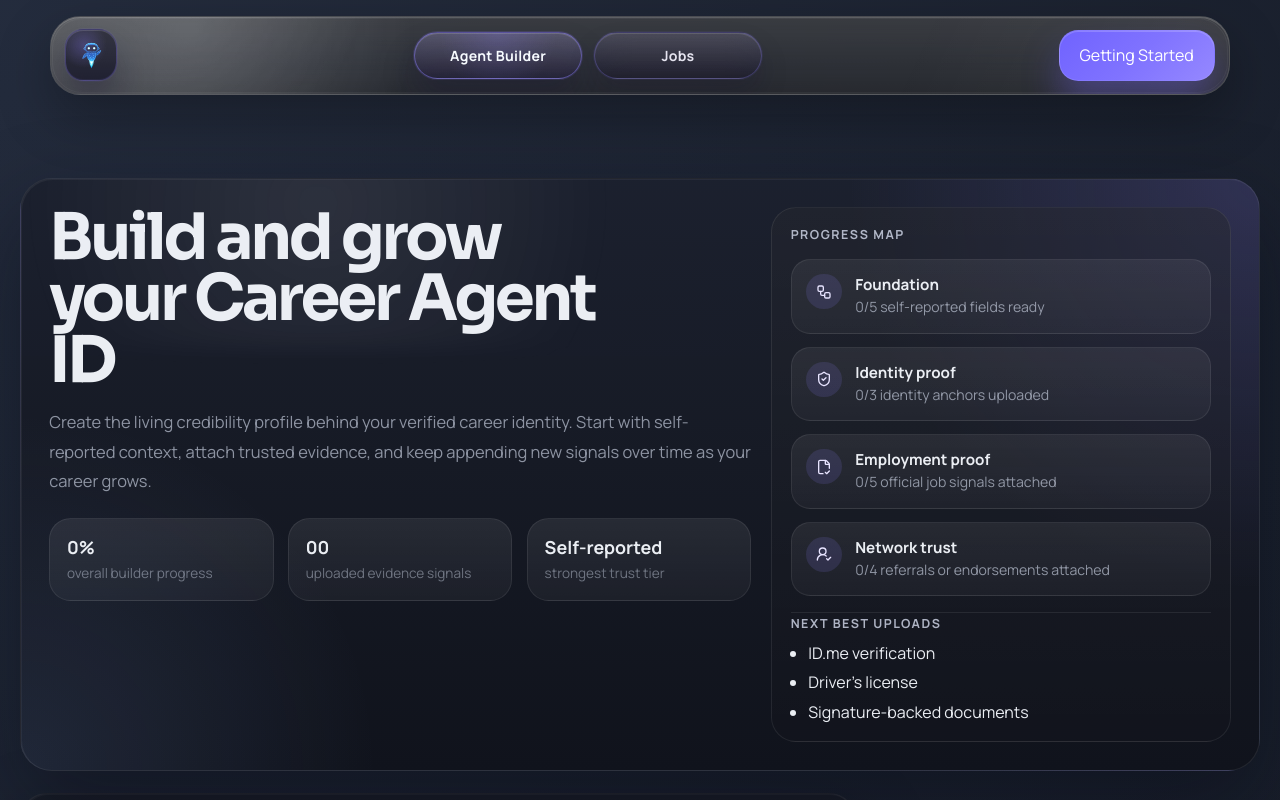
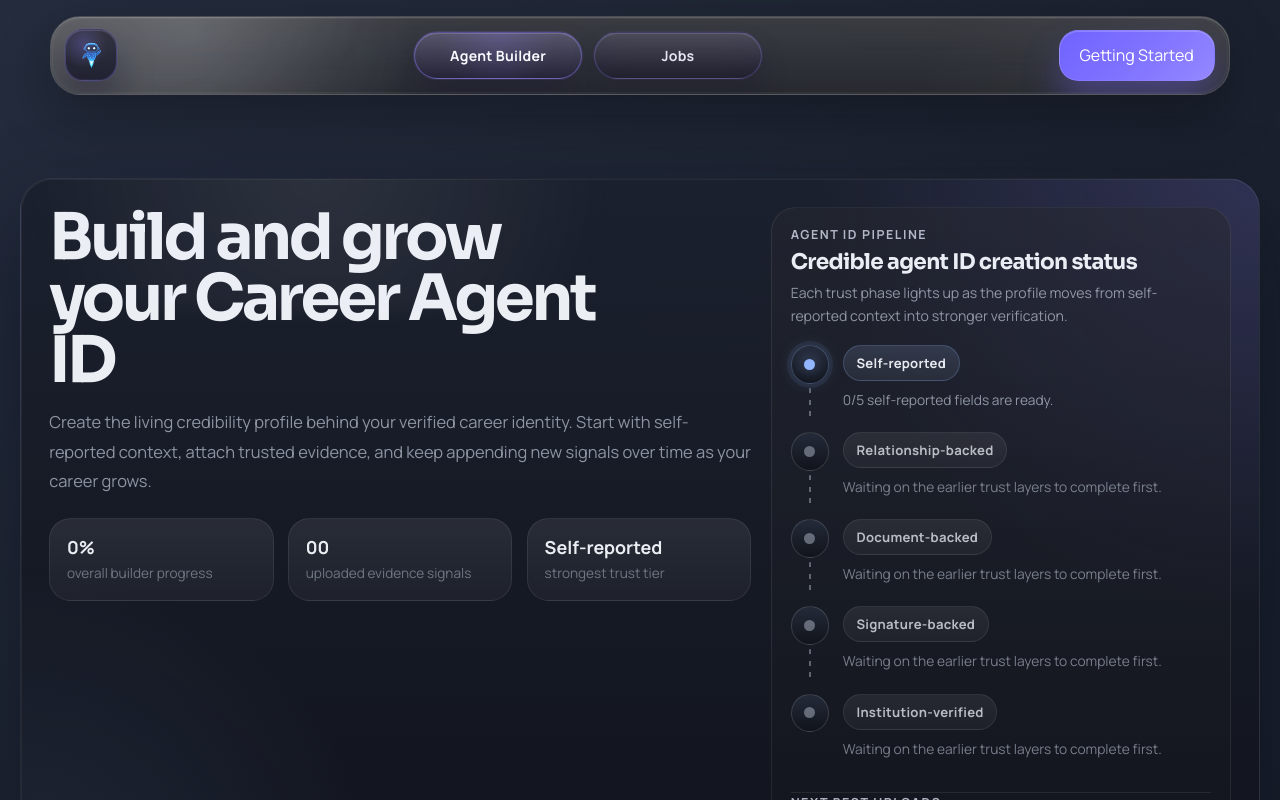
Before and after one commit to StefanoCaruso456/Career-AI, a Next.js app: page /agent-build in a window 1280 px wide. Shown: the top 800 px of the page. Built offline with nearby package versions, Linux system fonts and the light colour scheme; no server answers.

Commit message:
Add agent ID status pipeline and stacked prompts

```diff
--- a/components/agent-builder-workspace.module.css
+++ b/components/agent-builder-workspace.module.css
@@ -134,6 +134,13 @@
   gap: 0.45rem;
 }
 
+.progressRailCopy {
+  margin: 0;
+  color: var(--builder-muted);
+  font-size: 0.88rem;
+  line-height: 1.65;
+}
+
 .progressRailHeader h2,
 .previewHeader h2,
 .sectionTitle {
@@ -148,37 +155,164 @@
   line-height: 1.1;
 }
 
-.progressSteps {
+.pipelineSteps {
   display: grid;
-  gap: 0.8rem;
+  gap: 0.2rem;
 }
 
-.progressStep {
+.pipelineStep {
   display: grid;
   grid-template-columns: auto 1fr;
   gap: 0.85rem;
   align-items: start;
-  padding: 0.88rem 0.92rem;
-  border-radius: 1.2rem;
-  border: 1px solid rgba(255, 255, 255, 0.08);
-  background:
-    linear-gradient(180deg, rgba(255, 255, 255, 0.05), rgba(255, 255, 255, 0.02)),
-    rgba(255, 255, 255, 0.015);
+  padding: 0.1rem 0;
 }
 
-.progressIcon,
+.pipelineTrack {
+  display: grid;
+  justify-items: center;
+  grid-template-rows: auto auto;
+  gap: 0.25rem;
+}
+
+.pipelineMarker,
 .growthIcon {
   display: inline-flex;
   align-items: center;
   justify-content: center;
-  width: 2.2rem;
-  height: 2.2rem;
+  width: 2.4rem;
+  height: 2.4rem;
   border-radius: 999px;
+}
+
+.growthIcon {
   background: rgba(141, 127, 255, 0.14);
   color: #e8e4ff;
 }
 
-.progressStep strong,
+.pipelineMarker {
+  position: relative;
+  border: 1px solid rgba(255, 255, 255, 0.14);
+  background:
+    linear-gradient(180deg, rgba(37, 43, 58, 0.98), rgba(17, 20, 28, 0.98)),
+    rgba(255, 255, 255, 0.02);
+  color: rgba(240, 234, 255, 0.96);
+  transition:
+    border-color 180ms ease,
+    box-shadow 180ms ease,
+    background 180ms ease,
+    color 180ms ease;
+}
+
+.pipelineMarkerCore {
+  width: 0.68rem;
+  height: 0.68rem;
+  border-radius: 999px;
+  background: rgba(197, 205, 221, 0.44);
+  box-shadow: 0 0 0 0 rgba(141, 127, 255, 0);
+}
+
+.pipelineConnector {
+  width: 2px;
+  min-height: 2.2rem;
+  border-radius: 999px;
+  background-image: repeating-linear-gradient(
+    to bottom,
+    rgba(197, 205, 221, 0.42) 0 0.34rem,
+    transparent 0.34rem 0.72rem
+  );
+}
+
+.pipelineConnectorComplete {
+  background:
+    linear-gradient(180deg, rgba(141, 127, 255, 1), rgba(146, 182, 255, 0.92)),
+    rgba(141, 127, 255, 0.88);
+  box-shadow: 0 0 16px rgba(141, 127, 255, 0.3);
+}
+
+.pipelineContent {
+  display: grid;
+  gap: 0.5rem;
+  padding-bottom: 0.9rem;
+}
+
+.pipelinePill {
+  display: inline-flex;
+  align-items: center;
+  justify-content: center;
+  width: fit-content;
+  max-width: 100%;
+  padding: 0.5rem 0.8rem;
+  border-radius: 999px;
+  border: 1px solid rgba(255, 255, 255, 0.08);
+  background:
+    linear-gradient(180deg, rgba(255, 255, 255, 0.05), rgba(255, 255, 255, 0.02)),
+    rgba(255, 255, 255, 0.02);
+  color: rgba(244, 247, 252, 0.72);
+  font-size: 0.82rem;
+  font-weight: 700;
+  letter-spacing: 0.02em;
+  transition:
+    border-color 180ms ease,
+    background 180ms ease,
+    box-shadow 180ms ease,
+    color 180ms ease;
+}
+
+.pipelineSummary {
+  margin: 0;
+  color: var(--builder-muted);
+  font-size: 0.86rem;
+  line-height: 1.62;
+}
+
+.pipelineStepComplete .pipelineMarker {
+  border-color: rgba(146, 182, 255, 0.42);
+  background:
+    linear-gradient(180deg, rgba(141, 127, 255, 0.82), rgba(146, 182, 255, 0.72)),
+    rgba(141, 127, 255, 0.3);
+  box-shadow:
+    0 0 0 5px rgba(141, 127, 255, 0.11),
+    0 0 24px rgba(141, 127, 255, 0.34);
+}
+
+.pipelineStepComplete .pipelinePill {
+  border-color: rgba(146, 182, 255, 0.34);
+  background:
+    linear-gradient(180deg, rgba(141, 127, 255, 0.28), rgba(141, 127, 255, 0.16)),
+    rgba(141, 127, 255, 0.12);
+  box-shadow: 0 0 20px rgba(141, 127, 255, 0.14);
+  color: var(--builder-text);
+}
+
+.pipelineStepComplete .pipelineSummary {
+  color: rgba(222, 230, 244, 0.8);
+}
+
+.pipelineStepCurrent .pipelineMarker {
+  border-color: rgba(146, 182, 255, 0.28);
+  box-shadow:
+    0 0 0 4px rgba(146, 182, 255, 0.08),
+    0 0 18px rgba(146, 182, 255, 0.12);
+}
+
+.pipelineStepCurrent .pipelineMarkerCore {
+  background: rgba(146, 182, 255, 1);
+  box-shadow: 0 0 16px rgba(146, 182, 255, 0.72);
+}
+
+.pipelineStepCurrent .pipelinePill {
+  border-color: rgba(146, 182, 255, 0.22);
+  background:
+    linear-gradient(180deg, rgba(146, 182, 255, 0.12), rgba(146, 182, 255, 0.04)),
+    rgba(255, 255, 255, 0.03);
+  color: rgba(244, 247, 252, 0.94);
+}
+
+.pipelineStepPending .pipelineSummary {
+  color: rgba(197, 205, 221, 0.56);
+}
+
 .growthCard strong {
   display: block;
   color: var(--builder-text);
@@ -186,7 +320,6 @@
   font-weight: 700;
 }
 
-.progressStep span,
 .growthCard p,
 .sectionCopy,
 .sectionHint,
@@ -683,7 +816,7 @@
   }
 
   .statCard,
-  .progressStep,
+  .pipelinePill,
   .growthCard,
   .evidenceCard,
   .previewSummary article {
--- a/components/agent-builder-workspace.tsx
+++ b/components/agent-builder-workspace.tsx
@@ -1,12 +1,9 @@
 "use client";
 
 import {
+  Check,
   CheckCircle2,
-  FileCheck2,
-  ShieldCheck,
   Upload,
-  UserRoundCheck,
-  Workflow,
 } from "lucide-react";
 import {
   type ChangeEvent,
@@ -105,6 +102,14 @@ const tierMeta: Record<
     toneClass: "tierInstitution",
   },
 };
+
+const tierSequence = [
+  "self",
+  "relationship",
+  "document",
+  "signature",
+  "institution",
+] as const satisfies readonly TierKey[];
 
 const evidenceTemplates: EvidenceTemplate[] = [
   {
@@ -475,6 +480,52 @@ function BuilderSection({
   );
 }
 
+function getPipelinePhaseSummary(
+  tier: TierKey,
+  {
+    completed,
+    started,
+    total,
+  }: {
+    completed: number;
+    started: number;
+    total: number;
+  },
+  isComplete: boolean,
+  isCurrent: boolean,
+) {
+  if (tier === "self") {
+    return isComplete
+      ? "Self-reported foundation complete. Your Career Agent ID can now level up with trusted proof."
+      : `${completed}/${total} self-reported fields are ready.`;
+  }
+
+  if (isComplete) {
+    return `${tierMeta[tier].label} trust is now live inside your Career Agent ID.`;
+  }
+
+  if (isCurrent) {
+    if (started > 0) {
+      return `${started}/${total} ${tierMeta[tier].previewLabel} signals are in progress.`;
+    }
+
+    switch (tier) {
+      case "relationship":
+        return "Add a referral, endorsement, or colleague note to unlock this phase.";
+      case "document":
+        return "Attach an official offer, promotion, or role document to unlock this phase.";
+      case "signature":
+        return "Add signed proof from HR, legal, or a hiring manager to unlock this phase.";
+      case "institution":
+        return "Add third-party verified proof to reach the highest trust layer.";
+      default:
+        return "This phase is ready for its first signal.";
+    }
+  }
+
+  return "Waiting on the earlier trust layers to complete first.";
+}
+
 export function AgentBuilderWorkspace() {
   const [profile, setProfile] = useState<ProfileDraft>({
     careerHeadline: "",
@@ -516,11 +567,77 @@ export function AgentBuilderWorkspace() {
   const overallProgress = Math.round(
     ((completedProfileFields + completedEvidenceCount) / totalTasks) * 100,
   );
+  const completedProfileReady = completedProfileFields === profileFields.length;
   const strongestTier = evidenceTemplates.reduce<TierKey>((currentStrongest, template) => {
     const tier = getCurrentTier(template, evidence[template.id]);
 
     return tierMeta[tier].rank > tierMeta[currentStrongest].rank ? tier : currentStrongest;
   }, "self");
+  const strongestTierRank = completedProfileReady ? tierMeta[strongestTier].rank : 0;
+  const activeTierRank = completedProfileReady
+    ? Math.min(strongestTierRank + 1, tierSequence.length)
+    : tierMeta.self.rank;
+  const tierStats = Object.fromEntries(
+    tierSequence.map((tier) => {
+      if (tier === "self") {
+        return [
+          tier,
+          {
+            completed: completedProfileFields,
+            started: completedProfileFields,
+            total: profileFields.length,
+          },
+        ];
+      }
+
+      const templates = evidenceTemplates.filter((template) => template.tier === tier);
+
+      return [
+        tier,
+        {
+          completed: templates.filter((template) =>
+            isEvidenceComplete(template, evidence[template.id]),
+          ).length,
+          started: templates.filter((template) => isEvidenceStarted(evidence[template.id])).length,
+          total: templates.length,
+        },
+      ];
+    }),
+  ) as Record<
+    TierKey,
+    {
+      completed: number;
+      started: number;
+      total: number;
+    }
+  >;
+  const pipelinePhases = tierSequence.map((tier) => {
+    const rank = tierMeta[tier].rank;
+    const isComplete =
+      tier === "self"
+        ? completedProfileReady
+        : completedProfileReady && strongestTierRank >= rank;
+    const isCurrent = !isComplete && rank === activeTierRank;
+    const stateClass = isComplete
+      ? styles.pipelineStepComplete
+      : isCurrent
+        ? styles.pipelineStepCurrent
+        : styles.pipelineStepPending;
+
+    return {
+      connectorComplete: isComplete,
+      isComplete,
+      key: tier,
+      label: tierMeta[tier].label,
+      stateClass,
+      summary: getPipelinePhaseSummary(
+        tier,
+        tierStats[tier],
+        isComplete,
+        isCurrent,
+      ),
+    };
+  });
   const queuedTemplates = evidenceTemplates.filter(
     (template) => !isEvidenceComplete(template, evidence[template.id]),
   );
@@ -862,46 +979,42 @@ export function AgentBuilderWorkspace() {
 
           <aside className={styles.progressRail}>
             <div className={styles.progressRailHeader}>
-              <span className={styles.sectionEyebrow}>Progress map</span>
+              <span className={styles.sectionEyebrow}>Agent ID pipeline</span>
+              <h2>Credible agent ID creation status</h2>
+              <p className={styles.progressRailCopy}>
+                Each trust phase lights up as the profile moves from self-reported context
+                into stronger verification.
+              </p>
             </div>
 
-            <div className={styles.progressSteps}>
-              <article className={styles.progressStep}>
-                <div className={styles.progressIcon}>
-                  <Workflow aria-hidden="true" size={16} strokeWidth={2} />
-                </div>
-                <div>
-                  <strong>Foundation</strong>
-                  <span>{completedProfileFields}/5 self-reported fields ready</span>
-                </div>
-              </article>
-              <article className={styles.progressStep}>
-                <div className={styles.progressIcon}>
-                  <ShieldCheck aria-hidden="true" size={16} strokeWidth={2} />
-                </div>
-                <div>
-                  <strong>Identity proof</strong>
-                  <span>{completedIdentitySignals}/3 identity anchors uploaded</span>
-                </div>
-              </article>
-              <article className={styles.progressStep}>
-                <div className={styles.progressIcon}>
-                  <FileCheck2 aria-hidden="true" size={16} strokeWidth={2} />
-                </div>
-                <div>
-                  <strong>Employment proof</strong>
-                  <span>{completedEmploymentSignals}/5 official job signals attached</span>
-                </div>
-              </article>
-              <article className={styles.progressStep}>
-                <div className={styles.progressIcon}>
-                  <UserRoundCheck aria-hidden="true" size={16} strokeWidth={2} />
-                </div>
-                <div>
-                  <strong>Network trust</strong>
-                  <span>{completedNetworkSignals}/4 referrals or endorsements attached</span>
-                </div>
-              </article>
+            <div className={styles.pipelineSteps}>
+              {pipelinePhases.map((phase, index) => (
+                <article className={[styles.pipelineStep, phase.stateClass].join(" ")} key={phase.key}>
+                  <div className={styles.pipelineTrack}>
+                    <span className={styles.pipelineMarker}>
+                      {phase.isComplete ? (
+                        <Check aria-hidden="true" size={16} strokeWidth={2.6} />
+                      ) : (
+                        <span aria-hidden="true" className={styles.pipelineMarkerCore} />
+                      )}
+                    </span>
+                    {index < pipelinePhases.length - 1 ? (
+                      <span
+                        aria-hidden="true"
+                        className={[
+                          styles.pipelineConnector,
+                          phase.connectorComplete ? styles.pipelineConnectorComplete : "",
+                        ].join(" ")}
+                      />
+                    ) : null}
+                  </div>
+
+                  <div className={styles.pipelineContent}>
+                    <span className={styles.pipelinePill}>{phase.label}</span>
+                    <p className={styles.pipelineSummary}>{phase.summary}</p>
+                  </div>
+                </article>
+              ))}
             </div>
 
             <div className={styles.nextActionPanel}>
```
Also changed, not shown: components/chat-home-shell.module.css (+10 -4 lines).
